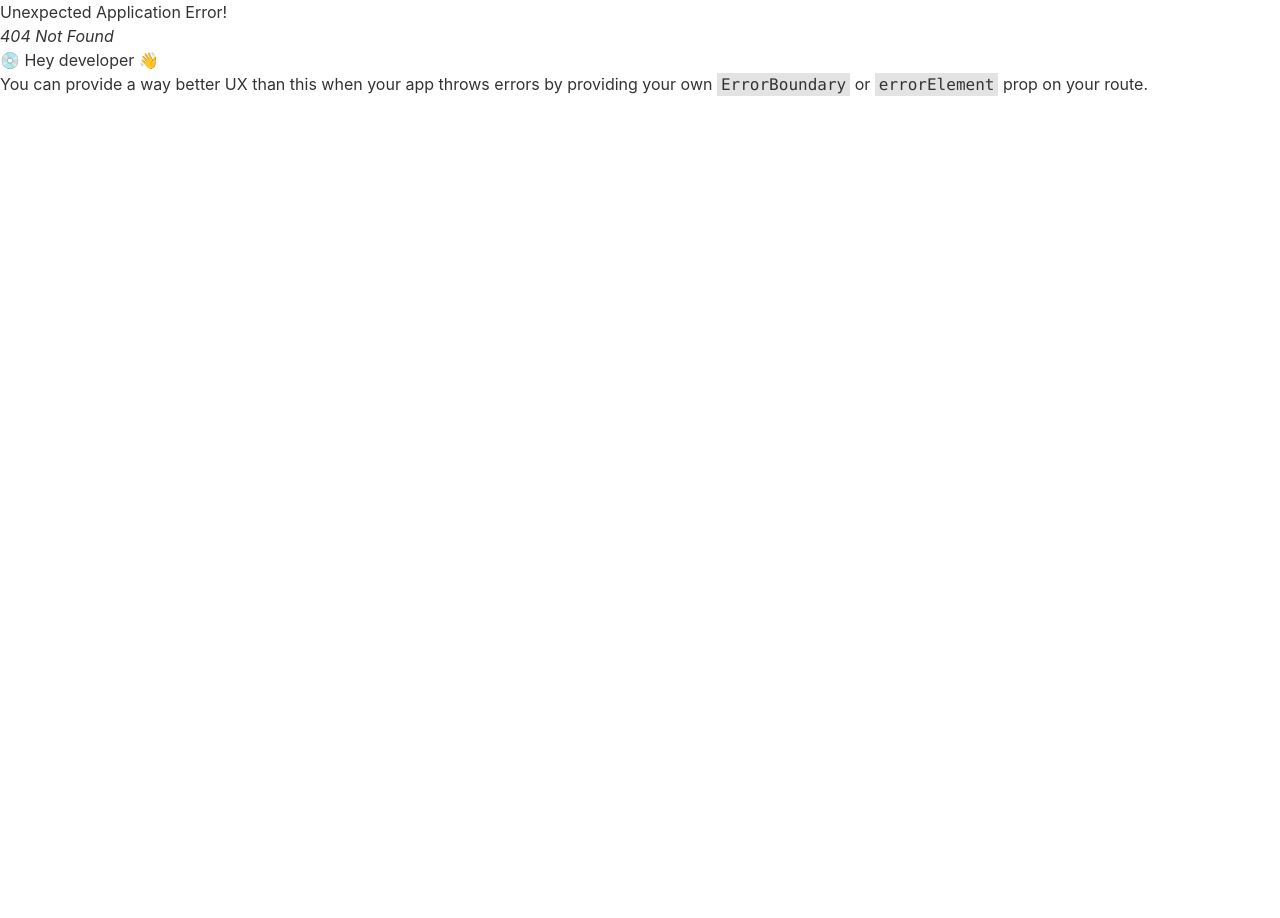
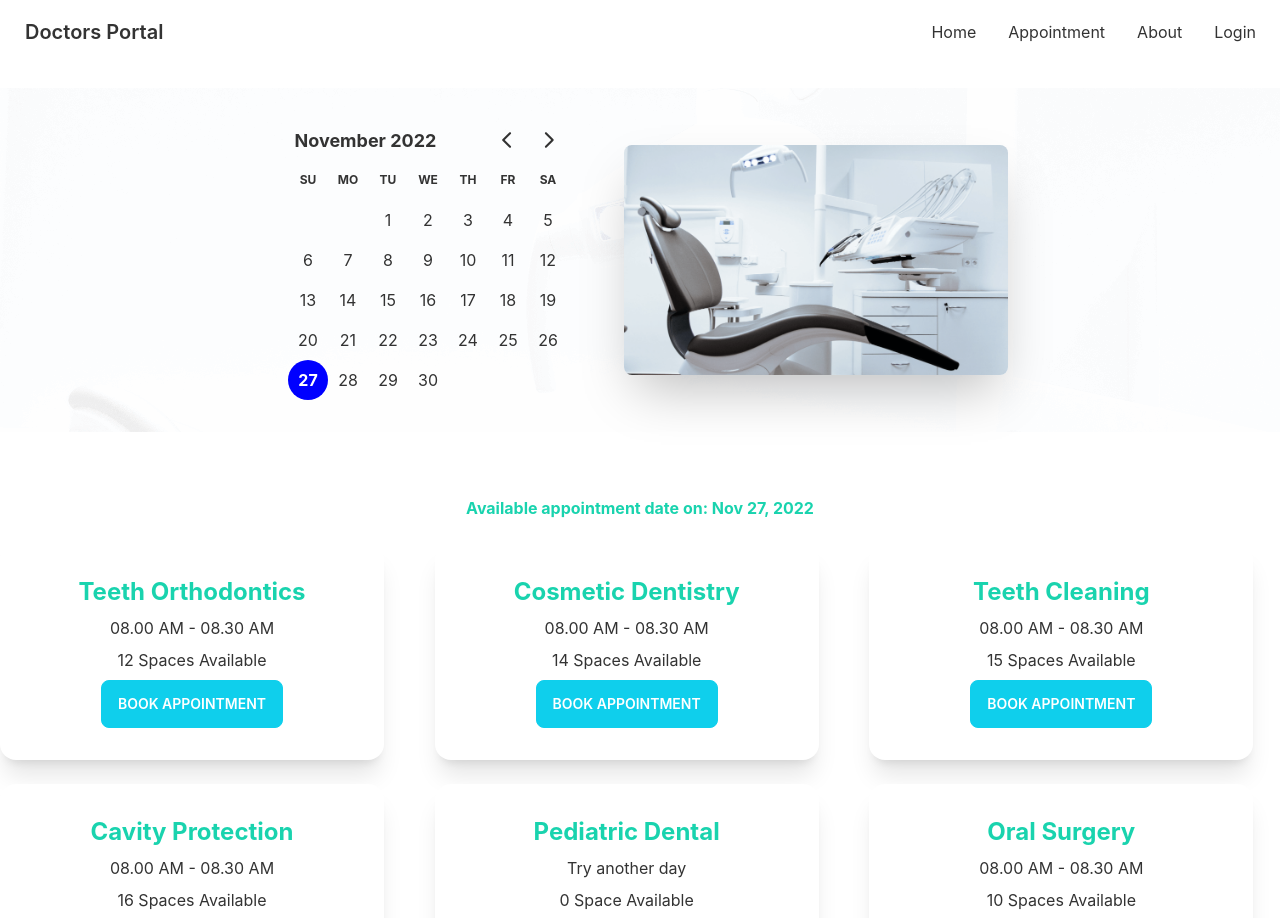
Before and after one commit to MuntasirAbid/doctor-prtal-client-side, a React (Create React App) app: page /appointment in a window 1280 px wide. Before the commit this address had no page. Shown: the top 918 px of the page. Before the commit the page ends 800 px from the top, so only its background shows below. Built offline with nearby package versions, Linux system fonts and the light colour scheme.

Commit message:
implemented appointment page, added day picker features to book appointment

```diff
--- a/package.json
+++ b/package.json
@@ -7,7 +7,9 @@
     "@testing-library/react": "^13.4.0",
     "@testing-library/user-event": "^13.5.0",
     "daisyui": "^2.42.1",
+    "date-fns": "^2.29.3",
     "react": "^18.2.0",
+    "react-day-picker": "^8.3.7",
     "react-dom": "^18.2.0",
     "react-router-dom": "^6.4.3",
     "react-scripts": "5.0.1",
--- /dev/null
+++ b/public/appointmentOptions.json
@@ -0,0 +1,104 @@
+[
+    {
+        "_id": 1,
+        "name": "Teeth Orthodontics",
+        "slots": [
+            "08.00 AM - 08.30 AM",
+            "08.30 AM - 09.00 AM",
+            "09.00 AM - 9.30 AM",
+            "09.30 AM - 10.00 AM",
+            "10.00 AM - 10.30 AM",
+            "10.30 AM - 11.00 AM",
+            "11.00 AM - 11.30 AM",
+            "11.30 AM - 12.00 AM",
+            "1.00 PM - 1.30 PM",
+            "1.30 PM - 2.00 PM",
+            "2.00 PM - 2.30 PM",
+            "2.30 PM - 3.00 PM"
+        ]
+    },
+    {
+        "_id": 2,
+        "name": "Cosmetic Dentistry",
+        "slots": [
+            "08.00 AM - 08.30 AM",
+            "08.30 AM - 09.00 AM",
+            "09.00 AM - 9.30 AM",
+            "09.30 AM - 10.00 AM",
+            "10.00 AM - 10.30 AM",
+            "10.30 AM - 11.00 AM",
+            "11.00 AM - 11.30 AM",
+            "11.30 AM - 12.00 AM",
+            "2.00 PM - 2.30 PM",
+            "2.30 PM - 3.00 PM",
+            "3.00 PM - 3.30 PM",
+            "3.30 PM - 4.00 PM",
+            "4.00 PM - 4.30 PM",
+            "4.30 PM - 5.00 PM"
+        ]
+    },
+    {
+        "_id": 3,
+        "name": "Teeth Cleaning",
+        "slots": [
+            "08.00 AM - 08.30 AM",
+            "08.30 AM - 09.00 AM",
+            "09.00 AM - 9.30 AM",
+            "09.30 AM - 10.00 AM",
+            "10.00 AM - 10.30 AM",
+            "11.00 AM - 11.30 AM",
+            "11.30 AM - 12.00 AM",
+            "1.00 PM - 1.30 PM",
+            "1.30 PM - 2.00 PM",
+            "2.00 PM - 2.30 PM",
+            "2.30 PM - 3.00 PM",
+            "3.00 PM - 3.30 PM",
+            "3.30 PM - 4.00 PM",
+            "4.00 PM - 4.30 PM",
+            "4.30 PM - 5.00 PM"
+        ]
+    },
+    {
+        "_id": 4,
+        "name": "Cavity Protection",
+        "slots": [
+            "08.00 AM - 08.30 AM",
+            "08.30 AM - 09.00 AM",
+            "09.00 AM - 9.30 AM",
+            "09.30 AM - 10.00 AM",
+            "10.00 AM - 10.30 AM",
+            "10.30 AM - 11.00 AM",
+            "11.00 AM - 11.30 AM",
+            "11.30 AM - 12.00 AM",
+            "1.00 PM - 1.30 PM",
+            "1.30 PM - 2.00 PM",
+            "2.00 PM - 2.30 PM",
+            "2.30 PM - 3.00 PM",
+            "3.00 PM - 3.30 PM",
+            "3.30 PM - 4.00 PM",
+            "4.00 PM - 4.30 PM",
+            "4.30 PM - 5.00 PM"
+        ]
+    },
+    {
+        "_id": 5,
+        "name": "Pediatric Dental",
+        "slots": []
+    },
+    {
+        "_id": 6,
+        "name": "Oral Surgery",
+        "slots": [
+            "08.00 AM - 08.30 AM",
+            "08.30 AM - 09.00 AM",
+            "1.00 PM - 1.30 PM",
+            "1.30 PM - 2.00 PM",
+            "2.00 PM - 2.30 PM",
+            "2.30 PM - 3.00 PM",
+            "3.00 PM - 3.30 PM",
+            "3.30 PM - 4.00 PM",
+            "4.00 PM - 4.30 PM",
+            "4.30 PM - 5.00 PM"
+        ]
+    }
+]
--- /dev/null
+++ b/src/Pages/Appointment/Appointment/Appointment.js
@@ -0,0 +1,20 @@
+import React, { useState } from 'react';
+import AppointmentBanner from '../AppointmentBanner/AppointmentBanner';
+import AvaiableAppointments from '../AvaileableAppointments/AvaiableAppointments';
+
+const Appointment = () => {
+    const [selectedDate, setSelectedDate] = useState(new Date());
+    return (
+        <div>
+            <AppointmentBanner
+                selectedDate={selectedDate}
+                setSelectedDate={setSelectedDate}
+            ></AppointmentBanner>
+            <AvaiableAppointments
+                selectedDate={selectedDate}
+            ></AvaiableAppointments>
+        </div>
+    );
+};
+
+export default Appointment;
--- /dev/null
+++ b/src/Pages/Appointment/AppointmentBanner/AppointmentBanner.js
@@ -0,0 +1,28 @@
+import chair from '../../../assets/images/chair.png'
+import { DayPicker } from 'react-day-picker';
+
+import bgImg from '../../../assets/images/bg.png'
+
+
+
+const AppointmentBanner = ({ selectedDate, setSelectedDate }) => {
+
+    return (
+        <header style={{ background: `url(${bgImg})` }} className='my-6'>
+            <div className="hero">
+                <div className="hero-content flex-col lg:flex-row-reverse">
+                    <img src={chair} alt="dentist chair" className="max-w-sm rounded-lg shadow-2xl" />
+                    <div className='mr-6'>
+                        <DayPicker
+                            mode='single'
+                            selected={selectedDate}
+                            onSelect={setSelectedDate}
+                        ></DayPicker>
+                    </div>
+                </div>
+            </div>
+        </header>
+    );
+};
+
+export default AppointmentBanner;
--- /dev/null
+++ b/src/Pages/Appointment/AvaileableAppointments/AppointmentOption.js
@@ -0,0 +1,25 @@
+import React from 'react';
+
+const AppointmentOption = ({ appointmentOption, setTreatment }) => {
+    const { name, slots } = appointmentOption;
+    return (
+        <div className="card w-96 bg-base-100 shadow-xl">
+            <div className="card-body text-center">
+                <h2 className=" text-2xl text-secondary font-bold text-center">{name}</h2>
+                <p>{slots.length > 0 ? slots[0] : 'Try another day'}</p>
+                <p>{slots.length} {slots.length > 1 ? 'Spaces' : 'Space'} Available</p>
+                <div className="card-actions justify-center">
+                    <label
+                        disabled={slots.length === 0}
+                        htmlFor="booking-modal"
+                        className="btn btn-primary text-white"
+                        onClick={() => setTreatment(appointmentOption)}
+
+                    >Book Appointment</label>
+                </div>
+            </div>
+        </div>
+    );
+};
+
+export default AppointmentOption;
--- /dev/null
+++ b/src/Pages/Appointment/AvaileableAppointments/AvaiableAppointments.js
@@ -0,0 +1,41 @@
+import { format } from 'date-fns';
+import React, { useEffect, useState } from 'react';
+import BookingModal from '../BookingModal/BookingModal';
+import AppointmentOption from './AppointmentOption';
+
+const AvaiableAppointments = ({ selectedDate }) => {
+
+    const [appointmentOptions, setAppointmentOptions] = useState([]);
+    const [treatment, setTreatment] = useState(null)
+
+    useEffect(() => {
+        fetch('appointmentOptions.json')
+            .then(res => res.json())
+            .then(data => setAppointmentOptions(data))
+    }, [])
+
+    return (
+        < section className='my-16' >
+            <p className='text-center text-secondary font-bold'>Available appointment date on: {format(selectedDate, 'PP')} </p>
+
+            <div className='grid gap-6 grid-cols-1 md:grid-cols-2 lg:grid-cols-3 mt-6'>
+                {
+                    appointmentOptions.map(option => <AppointmentOption
+                        key={option._id}
+                        appointmentOption={option}
+                        setTreatment={setTreatment}
+                    ></AppointmentOption>)
+                }
+            </div>
+            {
+                treatment &&
+                <BookingModal
+                    selectedDate={selectedDate}
+                    treatment={treatment}
+                ></BookingModal>
+            }
+        </section >
+    );
+};
+
+export default AvaiableAppointments;
--- /dev/null
+++ b/src/Pages/Appointment/BookingModal/BookingModal.js
@@ -0,0 +1,49 @@
+import { format } from 'date-fns';
+
+import React from 'react';
+
+const BookingModal = ({ treatment, selectedDate }) => {
+    const { name, slots } = treatment; //treatment is appointment option, just different name
+    const date = format(selectedDate, 'PP')
+
+    const handleBooking = event => {
+        event.preventDefault();
+        const form = event.target;
+        const slot = form.slot.value;
+        const name = form.name.value;
+        const email = form.email.value;
+        const phone = form.phone.value;
+
+        console.log(date, slot, name, email, phone)
+    }
+
+    return (
+        <>
+            <input type="checkbox" id="booking-modal" className="modal-toggle" />
+            <div className="modal">
+                <div className="modal-box relative">
+                    <label htmlFor="booking-modal" className="btn btn-sm btn-circle absolute right-2 top-2">✕</label>
+                    <h3 className="text-lg font-bold">{name}</h3>
+                    <form onSubmit={handleBooking} className='grid grid-cols-1 gap-3 mt-6'>
+                        <input type="text" disabled value={date} className="input w-full input-bordered max-w-" />
+                        <select name='slot' className="select select-bordered w-full">
+
+                            {
+                                slots.map(slot => <option value={slot}>{slot}</option>)
+                            }
+                        </select>
+                        <input name='name' type="text" placeholder="Your Name" className="input w-full input-bordered" />
+                        <input name='email' type="text" placeholder="Your Email" className="input w-full input-bordered" />
+                        <input name='phone' type="text" placeholder="Phone Number" className="input w-full input-bordered" />
+
+
+                        <br />
+                        <input className='btn btn-accent w-full' type="submit" value="Submit" />
+                    </form>
+                </div>
+            </div>
+        </>
+    );
+};
+
+export default BookingModal;
--- a/src/Pages/Home/ContactUs/ContactUs.js
+++ b/src/Pages/Home/ContactUs/ContactUs.js
@@ -24,7 +24,7 @@ const ContactUs = () => {
                         </div>
                         <div className="form-control">
 
-                            <input style={{ width: "450px" }} type="text" placeholder="Subject" className="input input-bordered " />
+                            <input type="text" placeholder="Subject" className="input input-bordered " />
                         </div>
 
                         <textarea style={{ height: "136px" }} className="textarea textarea-bordered" placeholder="Your message"></textarea>
--- a/src/Routes/Routes/Routes.js
+++ b/src/Routes/Routes/Routes.js
@@ -1,5 +1,6 @@
 import { createBrowserRouter } from "react-router-dom"
 import Main from "../../Layout/Main"
+import Appointment from "../../Pages/Appointment/Appointment/Appointment"
 import Home from "../../Pages/Home/Home/Home"
 import Login from "../../Pages/Login/Login"
 
@@ -16,6 +17,10 @@ export const router = createBrowserRouter([
             {
                 path: '/login',
                 element: <Login></Login>
+            },
+            {
+                path: '/appointment',
+                element: <Appointment></Appointment>
             }
         ]
     }
--- a/src/index.js
+++ b/src/index.js
@@ -3,6 +3,9 @@ import ReactDOM from 'react-dom/client';
 import './index.css';
 import App from './App';
 import reportWebVitals from './reportWebVitals';
+
+import 'react-day-picker/dist/style.css';
+
 
 const root = ReactDOM.createRoot(document.getElementById('root'));
 root.render(
```
Also changed, not shown: 1 other file (tests, documents, lock files or other folders).
